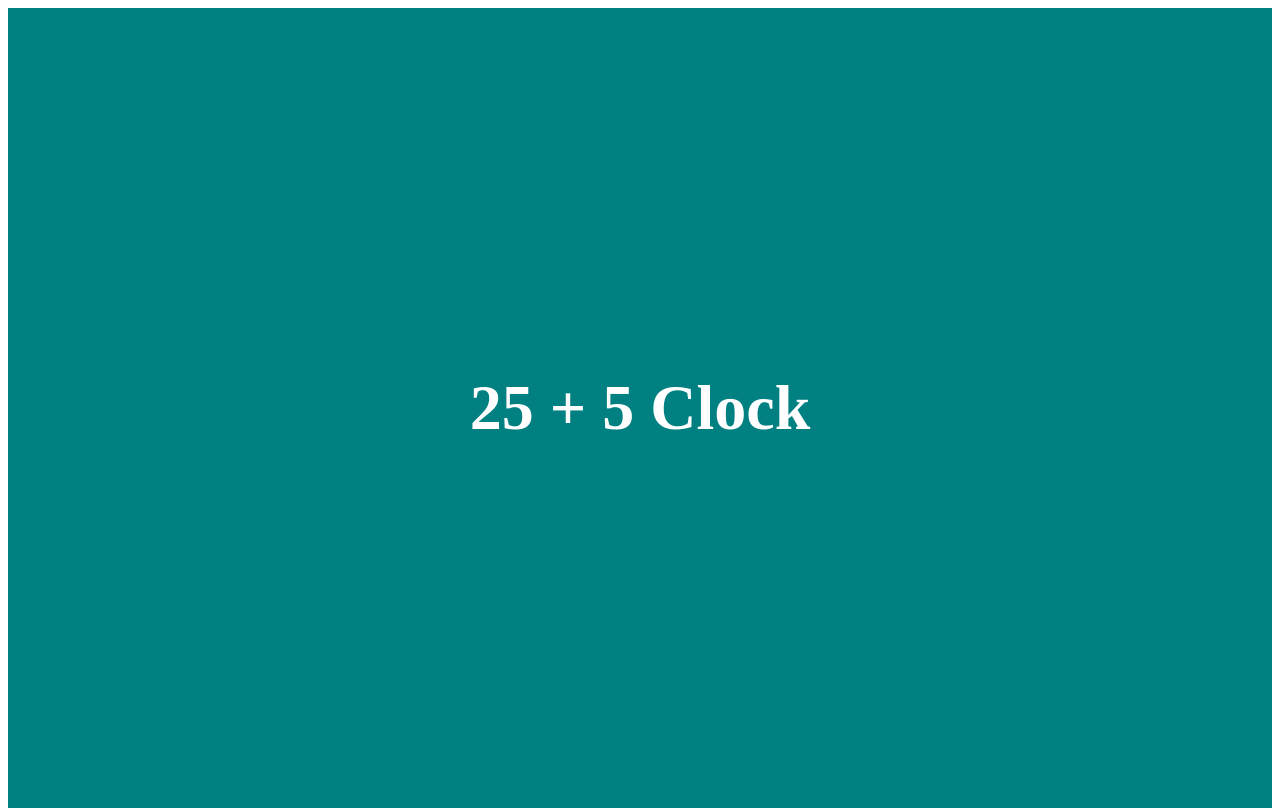
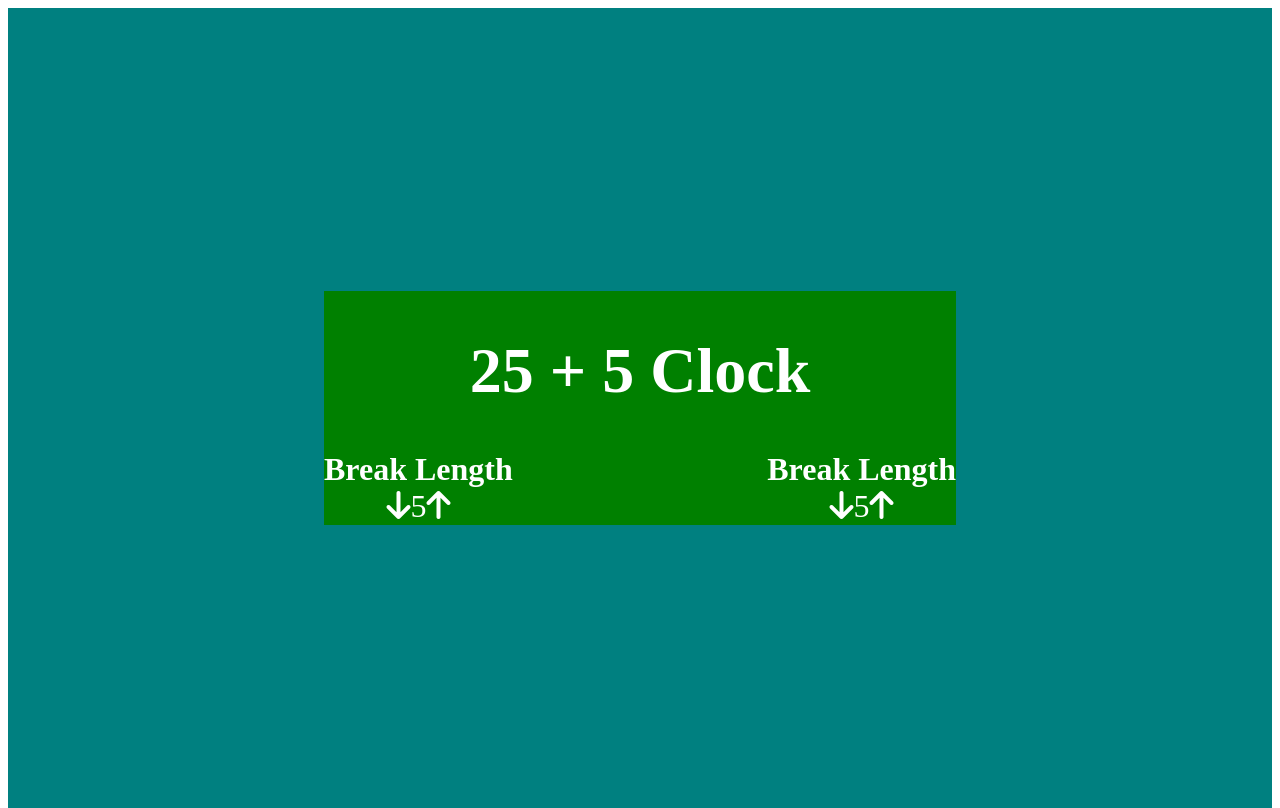
Before and after one commit to errami01/pomodoro-timer, a React (Create React App) app: page / in a window 1280 px wide. Built offline with nearby package versions, Linux system fonts and the light colour scheme.

Commit message:
add arrows and labels

```diff
--- a/src/App.css
+++ b/src/App.css
@@ -11,6 +11,22 @@
   font-size: 2em;
 }
 .App {
+  display: flex;
+  flex-direction: column;
+  align-items: center;
   width: 50%;
-  text-align: center;
+  background-color: green;
 }
+.params-container{
+}
+.app-params-container{
+  display: flex;
+  justify-content: space-between;
+  width: 100%;
+}
+.arrows-container{
+  display: flex;
+  justify-content: center;
+  /* background-color: red; */
+
+}
--- a/src/App.js
+++ b/src/App.js
@@ -1,5 +1,6 @@
 import './App.css';
 import { useState, useEffect } from 'react';
+import Params from './Params';
 
 function App() {
 const [amount, setAmount] = useState(10)
@@ -13,6 +14,11 @@ useEffect(()=>{
       <h1 className="App-header">
       25 + 5 Clock
       </h1>
+      <div className='app-params-container'>
+        <Params id="break-label" label="Break Length" counter={5}/>
+        <Params id="break-label" label="Break Length" counter={5}/>
+      </div>
+
     </div>
   );
 }
--- a/src/Params.js
+++ b/src/Params.js
@@ -1,8 +1,18 @@
 
-function Params({id, label}){
+function Params({id, label, counter}){
     return(
         <div className="params-container">
-            <h2 id={id} className="params-label">{label}</h2>
+            <h4 id={id} className="params-label" style={{margin:'0'}}>{label}</h4>
+            <div className="arrows-container">
+                <span id="break-decrement">
+                    <i class="fa-solid fa-arrow-down"></i>
+                </span>
+                <span className="params-counter">{counter}</span>
+                <span id="break-increment">
+                <i class="fa-solid fa-arrow-up"></i>
+                </span>
+            </div>
+
         </div>
     )
 }
```
